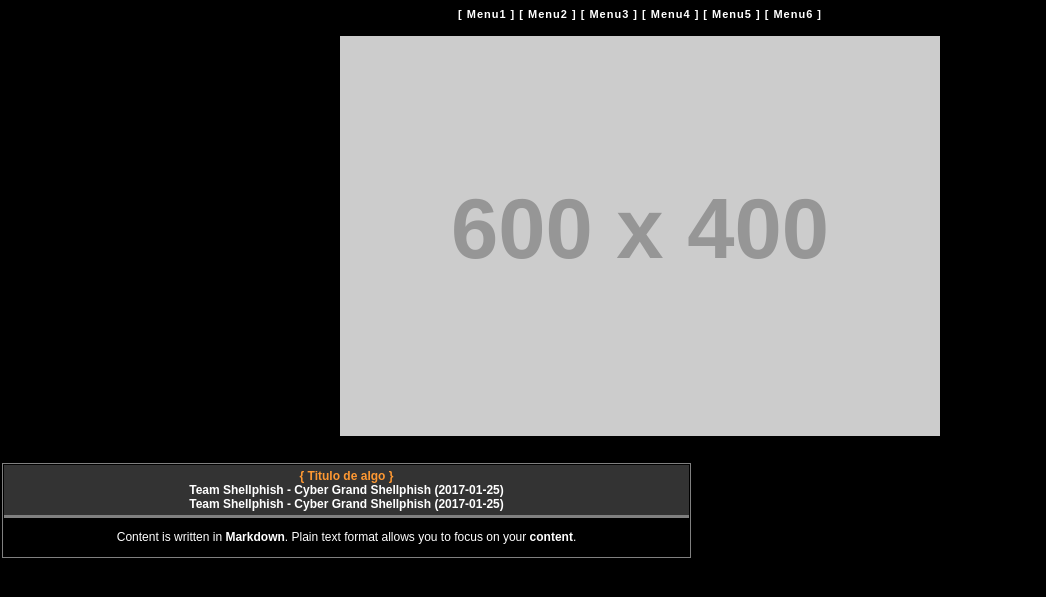
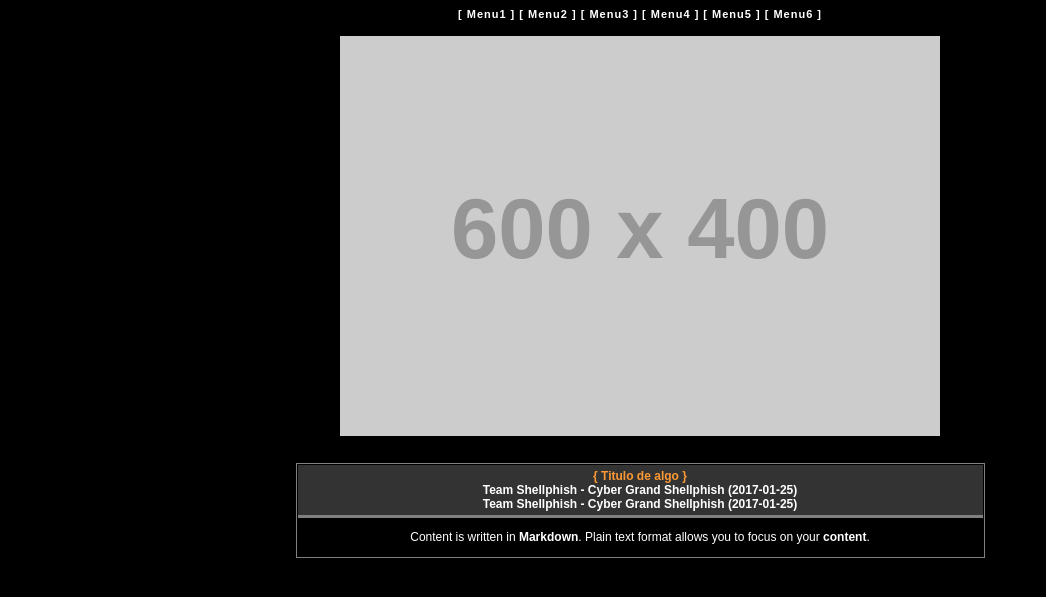
Before and after one commit to nick-belane/nick-belane.github.io, a Jekyll site: the page built from index.md, in a window 1280 px wide. Shown: the top 597 px of the page, without its empty margins (0-1046 px from the left). Built offline with Jekyll 4.4.1, drawn with Linux system fonts in a browser that asks for light colours.

Commit message:
Update header.html

```diff
--- a/_includes/header.html
+++ b/_includes/header.html
@@ -5,7 +5,7 @@
       <meta name="viewport" content="width=device-width, initial-scale=1">
       <link rel="stylesheet" href="{{ site.baseurl }}/assets/css/main.css">
     </head>
-    <body>
+    <body><center>
         <div align="center" class="texto-2-bold">
             [ <a href="#" title="Menu1">Menu1</a> ]
             [ <a href="#" title="Menu2">Menu2</a> ]
@@ -14,6 +14,4 @@
             [ <a href="#" title="Menu5">Menu5</a> ]
             [ <a href="#" title="Menu6">Menu6</a> ]
         </div>
-        <center>
             <img class="img-logo" width="600" src="https://dummyimage.com/600x400/050e73/fafafa" alt="..[]..">
-        </center>
```
